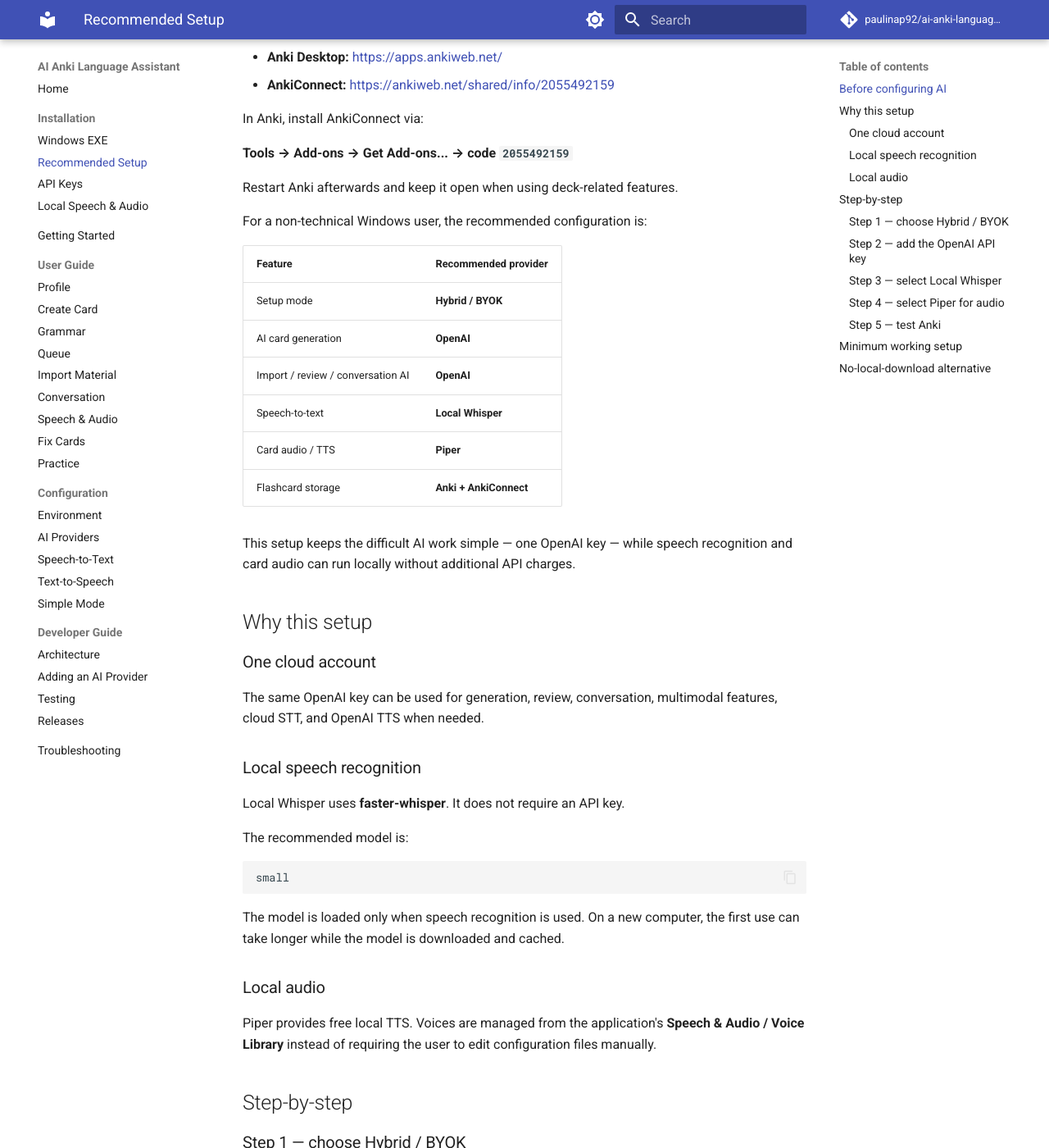
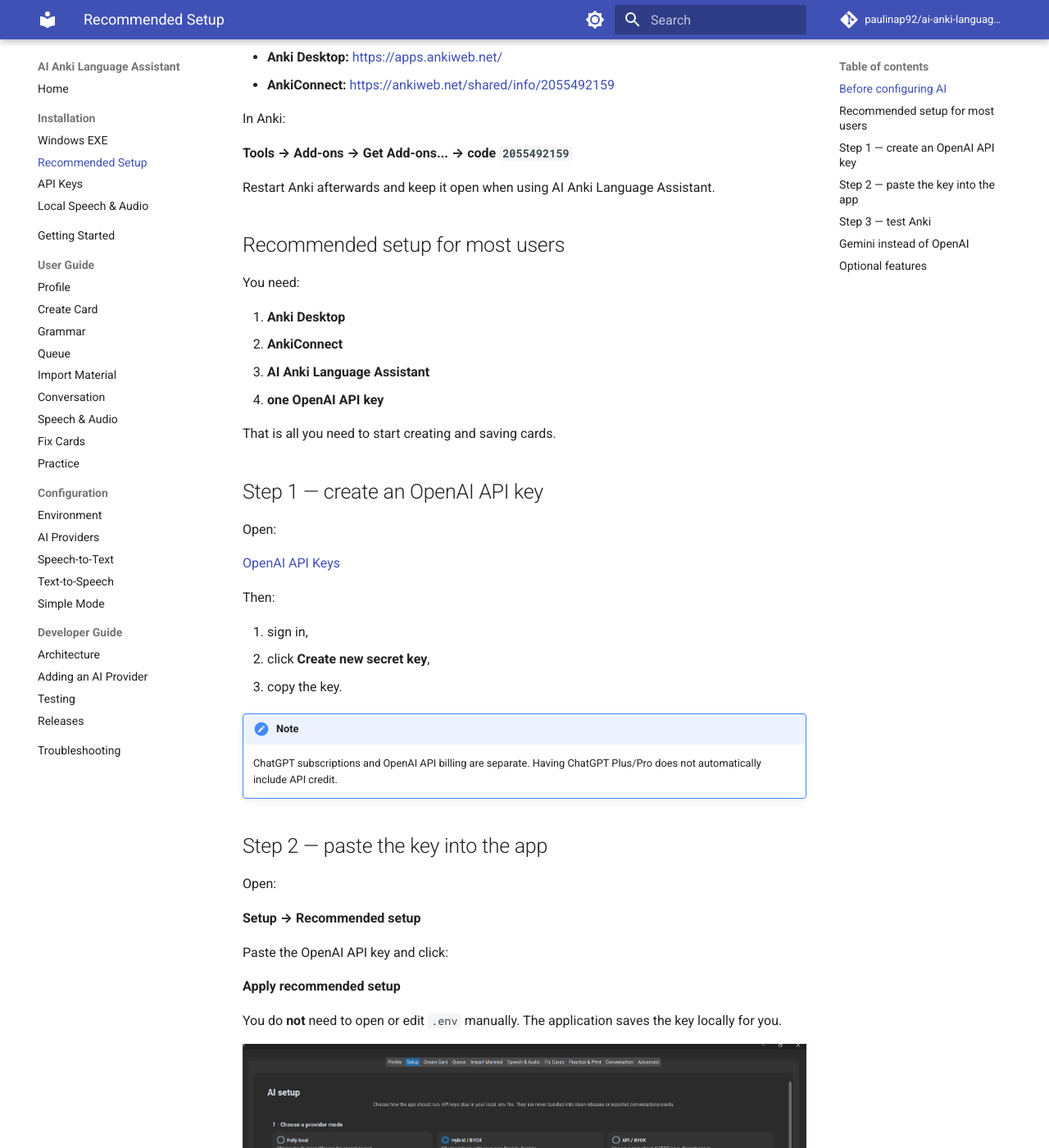
Before and after one commit to paulinap92/ai-anki-language-assistant, an MkDocs documentation site: the page built from docs/installation/recommended-setup.md, in a window 1280 px wide and 1400 px high, scrolled down 215 px. Shown: the whole window at 82% size. Built offline with MkDocs 1.6.1 and Material for MkDocs 9.7.7, drawn with Linux system fonts in a browser that asks for light colours; comment, search, counter and statistics services are not loaded; some of the changed text lies outside the part shown.

Commit message:
docs: reduce recommended setup to Anki plus one API key

````diff
--- a/docs/installation/recommended-setup.md
+++ b/docs/installation/recommended-setup.md
@@ -7,132 +7,75 @@
 - **Anki Desktop:** [https://apps.ankiweb.net/](https://apps.ankiweb.net/)
 - **AnkiConnect:** [https://ankiweb.net/shared/info/2055492159](https://ankiweb.net/shared/info/2055492159)
 
-In Anki, install AnkiConnect via:
+In Anki:
 
 **Tools → Add-ons → Get Add-ons... → code `2055492159`**
 
-Restart Anki afterwards and keep it open when using deck-related features.
+Restart Anki afterwards and keep it open when using AI Anki Language Assistant.
 
-For a non-technical Windows user, the recommended configuration is:
+## Recommended setup for most users
 
-| Feature | Recommended provider |
-|---|---|
-| Setup mode | **Hybrid / BYOK** |
-| AI card generation | **OpenAI** |
-| Import / review / conversation AI | **OpenAI** |
-| Speech-to-text | **Local Whisper** |
-| Card audio / TTS | **Piper** |
-| Flashcard storage | **Anki + AnkiConnect** |
+You need:
 
-This setup keeps the difficult AI work simple — one OpenAI key — while speech recognition and card audio can run locally without additional API charges.
+1. **Anki Desktop**
+2. **AnkiConnect**
+3. **AI Anki Language Assistant**
+4. **one OpenAI API key**
 
-## Why this setup
+That is all you need to start creating and saving cards.
 
-### One cloud account
-
-The same OpenAI key can be used for generation, review, conversation, multimodal features, cloud STT, and OpenAI TTS when needed.
-
-### Local speech recognition
-
-Local Whisper uses **faster-whisper**. It does not require an API key.
-
-The recommended model is:
-
-```text
-small
-```
-
-The model is loaded only when speech recognition is used. On a new computer, the first use can take longer while the model is downloaded and cached.
-
-### Local audio
-
-Piper provides free local TTS. Voices are managed from the application's **Speech & Audio / Voice Library** instead of requiring the user to edit configuration files manually.
-
-## Step-by-step
-
-### Step 1 — choose Hybrid / BYOK
+## Step 1 — create an OpenAI API key
 
 Open:
 
-**Setup → Hybrid / BYOK**
+[OpenAI API Keys](https://platform.openai.com/api-keys)
+
+Then:
+
+1. sign in,
+2. click **Create new secret key**,
+3. copy the key.
+
+!!! note
+    ChatGPT subscriptions and OpenAI API billing are separate. Having ChatGPT Plus/Pro does not automatically include API credit.
+
+## Step 2 — paste the key into the app
+
+Open:
+
+**Setup → Recommended setup**
+
+Paste the OpenAI API key and click:
+
+**Apply recommended setup**
+
+You do **not** need to open or edit `.env` manually. The application saves the key locally for you.
 
 ![Setup screen](../assets/setup.png)
 
-### Step 2 — add the OpenAI API key
+## Step 3 — test Anki
 
-Create a key using the instructions in:
+Keep **Anki Desktop open**.
 
-[API keys](api-keys.md#openai-recommended)
+1. Open **Create Card**.
+2. Enter a simple word or phrase.
+3. Generate the card.
+4. Review it.
+5. Add it to Anki.
+6. Confirm that the card appears in your Anki deck.
 
-Paste the key into the OpenAI field in **Setup**, then reload configuration.
+If that works, the basic installation is complete.
 
-!!! note
-    A ChatGPT subscription and OpenAI API billing are separate. Having ChatGPT Plus/Pro does not automatically add API credit.
+## Gemini instead of OpenAI
 
-### Step 3 — select Local Whisper
+Gemini is optional.
 
-In **Setup → Speech-to-text**, choose:
+If you prefer Google Gemini, create a key here:
 
-```text
-Local Whisper
-```
+[Google AI Studio API Keys](https://aistudio.google.com/apikey)
 
-Use:
+Then add it in **Setup** instead of OpenAI.
 
-```text
-Model: small
-Language: automatic / profile language
-```
+## Optional features
 
-When Conversation first records speech, allow Windows microphone access if asked.
-
-If Local Whisper is too slow on the computer, switch to **OpenAI Cloud STT**. It can reuse the same OpenAI API key.
-
-### Step 4 — select Piper for audio
-
-Open:
-
-**Speech & Audio → Voice Library**
-
-Then:
-
-1. choose the current learning language,
-2. preview an available Piper voice,
-3. download the voice,
-4. select it as the local TTS voice.
-
-![Speech and Audio screen](../assets/audio.png)
-
-If Piper is not convenient on a particular computer, use **OpenAI TTS** with the same OpenAI key.
-
-### Step 5 — test Anki
-
-Keep Anki Desktop running and confirm AnkiConnect is installed.
-
-Create one test card and add it to Anki.
-
-## Minimum working setup
-
-If the user wants the fewest possible steps, this is enough:
-
-```text
-Anki Desktop
-+ AnkiConnect
-+ AI Anki Language Assistant
-+ OpenAI API key
-```
-
-Speech and audio can be configured later.
-
-## No-local-download alternative
-
-For someone who does not want to download Whisper or Piper models:
-
-| Feature | Provider |
-|---|---|
-| AI | OpenAI |
-| STT | OpenAI Cloud |
-| TTS | OpenAI |
-| Anki | Anki + AnkiConnect |
-
-This is the easiest configuration, but all AI/STT/TTS usage is cloud API usage.
+Speech recognition, local voices, cloud speech services, OCR providers, and fully local AI are **optional**. You do not need to configure them to start using the application.
````
